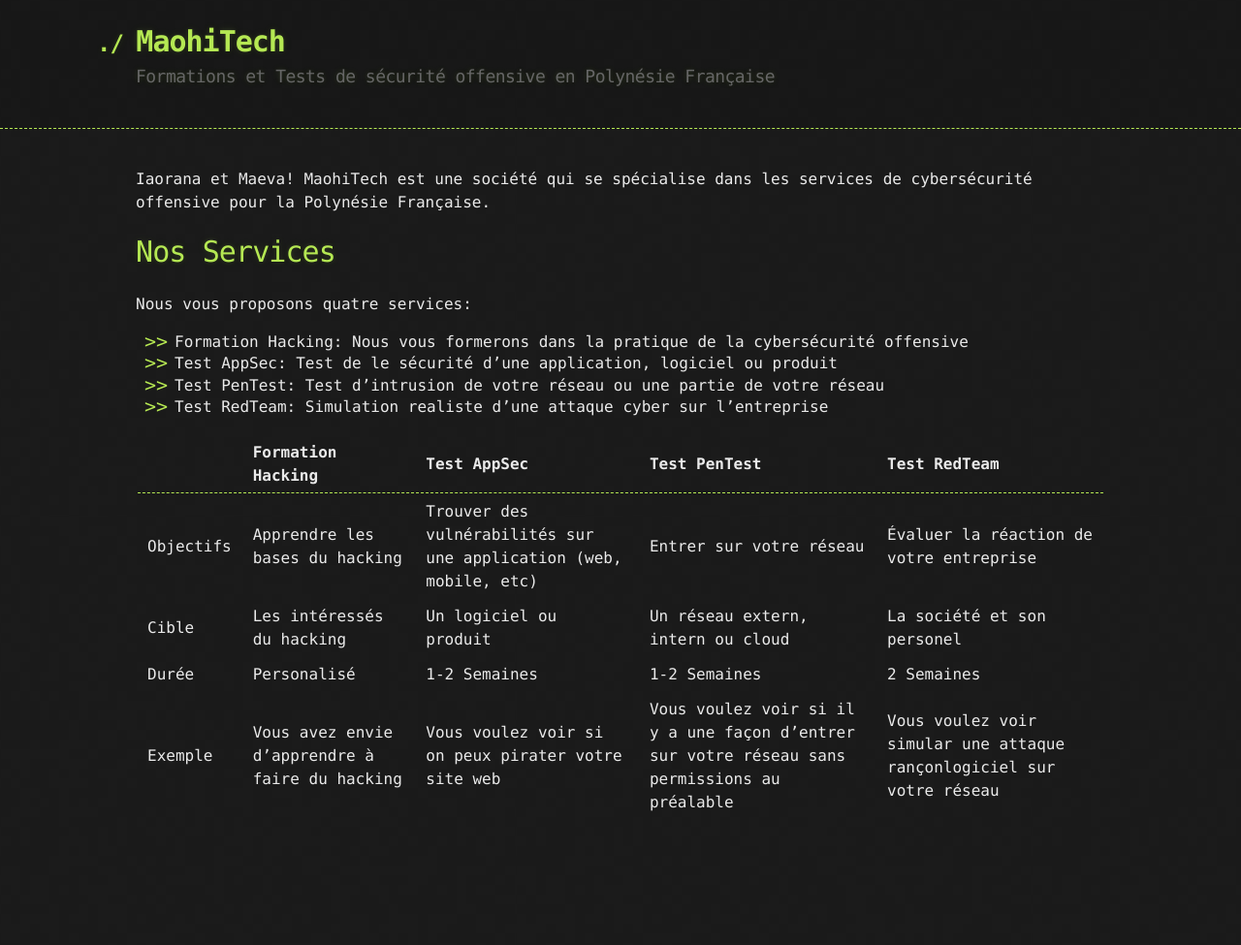
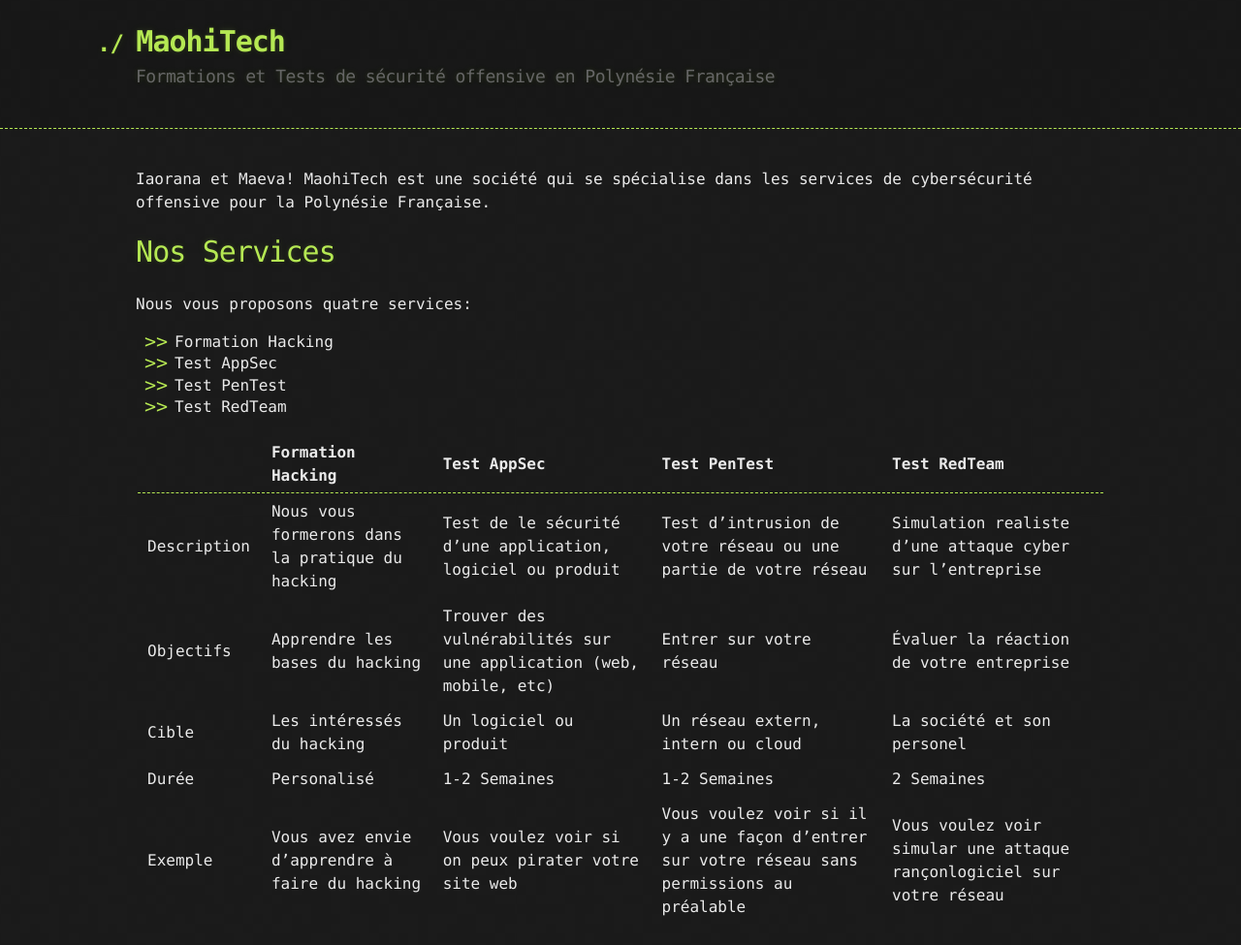
Before and after one commit to stagehackingtahiti/maohitech, a Jekyll site: the page built from index.md, in a window 1280 px wide. Shown: the whole page at 97% size. Built offline with Jekyll 4.4.1, drawn with Linux system fonts in a browser that asks for light colours; before the commit the page ends 900 px from its top, so only the background shows below that.

Commit message:
[+] Description

```diff
--- a/index.md
+++ b/index.md
@@ -8,13 +8,14 @@ Iaorana et Maeva! MaohiTech est une société qui se spécialise dans les servic
 
 Nous vous proposons quatre services:
 
-* Formation Hacking: Nous vous formerons dans la pratique de la cybersécurité offensive
-* Test AppSec: Test de le sécurité d'une application, logiciel ou produit
-* Test PenTest: Test d'intrusion de votre réseau ou une partie de votre réseau
-* Test RedTeam: Simulation realiste d'une attaque cyber sur l'entreprise
+* Formation Hacking
+* Test AppSec
+* Test PenTest
+* Test RedTeam
 
 |              | Formation Hacking | Test AppSec  |Test PenTest|Test RedTeam|
 |:-------------|:------------------|:-------------|:-----------|:-----------|
+|Description|Nous vous formerons dans la pratique du hacking|Test de le sécurité d'une application, logiciel ou produit|Test d'intrusion de votre réseau ou une partie de votre réseau|Simulation realiste d'une attaque cyber sur l'entreprise|
 |Objectifs    |Apprendre les bases du hacking|Trouver des vulnérabilités sur une application (web, mobile, etc)|Entrer sur votre réseau|Évaluer la réaction de votre entreprise|
 |Cible        |Les intéressés du hacking|Un logiciel ou produit|Un réseau extern, intern ou cloud|La société et son personel|
 |Durée        |Personalisé|1-2 Semaines|1-2 Semaines|2 Semaines|
```
